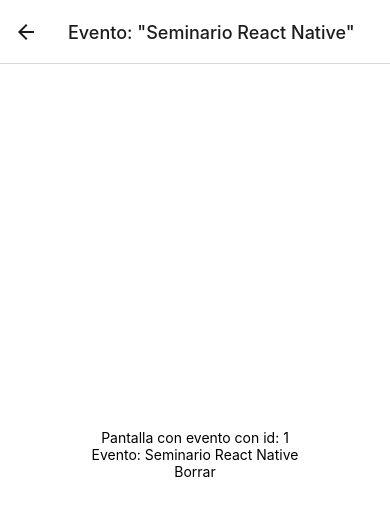
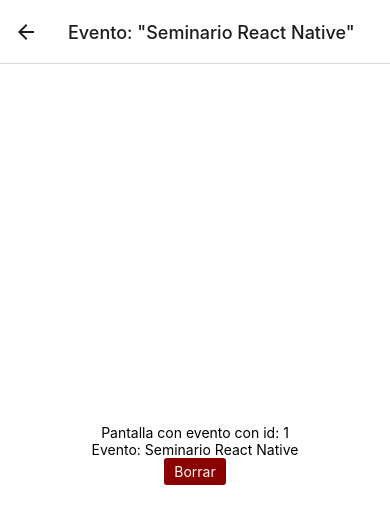
Before and after one commit to pavazfer/VIU_Dispositivos_moviles_app_multiplataforma, a React Native app in the folder Actividad2/: screen / in a window 390 px wide. Both pictures are taken after a click on the element 195 px from the left and 141 px from the top of the page. Shown: the top 524 px of the page. Built offline with nearby package versions, Linux system fonts and the light colour scheme; data requests are answered from the project's data file.

Commit message:
Estilo boton borrar en mostrar eventos

```diff
--- a/Actividad2/screens/MostrarEvento.js
+++ b/Actividad2/screens/MostrarEvento.js
@@ -18,8 +18,8 @@ export default function MostrarEvento({navigation, route}) {
     <View style={styles.container}>
       <Text>Pantalla con evento con id: {id}</Text>
       <Text>Evento: {evento.nombre}</Text>
-      <Pressable onPress={redirectToDelete}>
-        <Text>Borrar</Text>
+      <Pressable style={[styles.borrarBtn, styles.btn]} onPress={redirectToDelete}>
+        <Text style={styles.borrarBtn}>Borrar</Text>
       </Pressable>
     </View>
   );
@@ -32,4 +32,15 @@ export default function MostrarEvento({navigation, route}) {
       alignItems: 'center',
       justifyContent: 'center',
     },
+    btn: {
+      borderRadius: 3,
+      paddingHorizontal: 10,
+      paddingVertical: 5,
+      alignItems: 'center',
+      marginHorizontal: 5
+    },
+    borrarBtn: {
+      backgroundColor: 'darkred',
+      color: 'white',
+    }
   });
```
